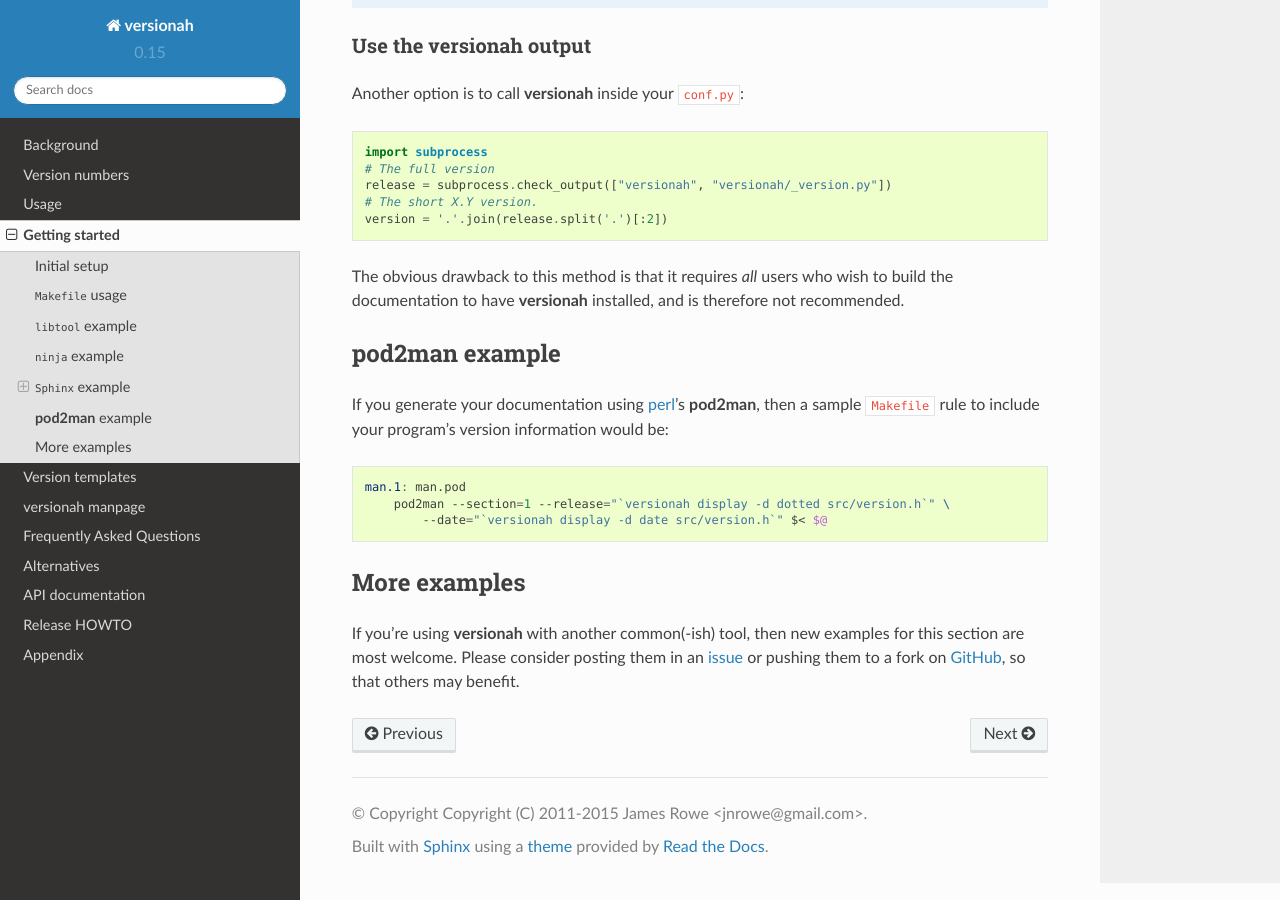
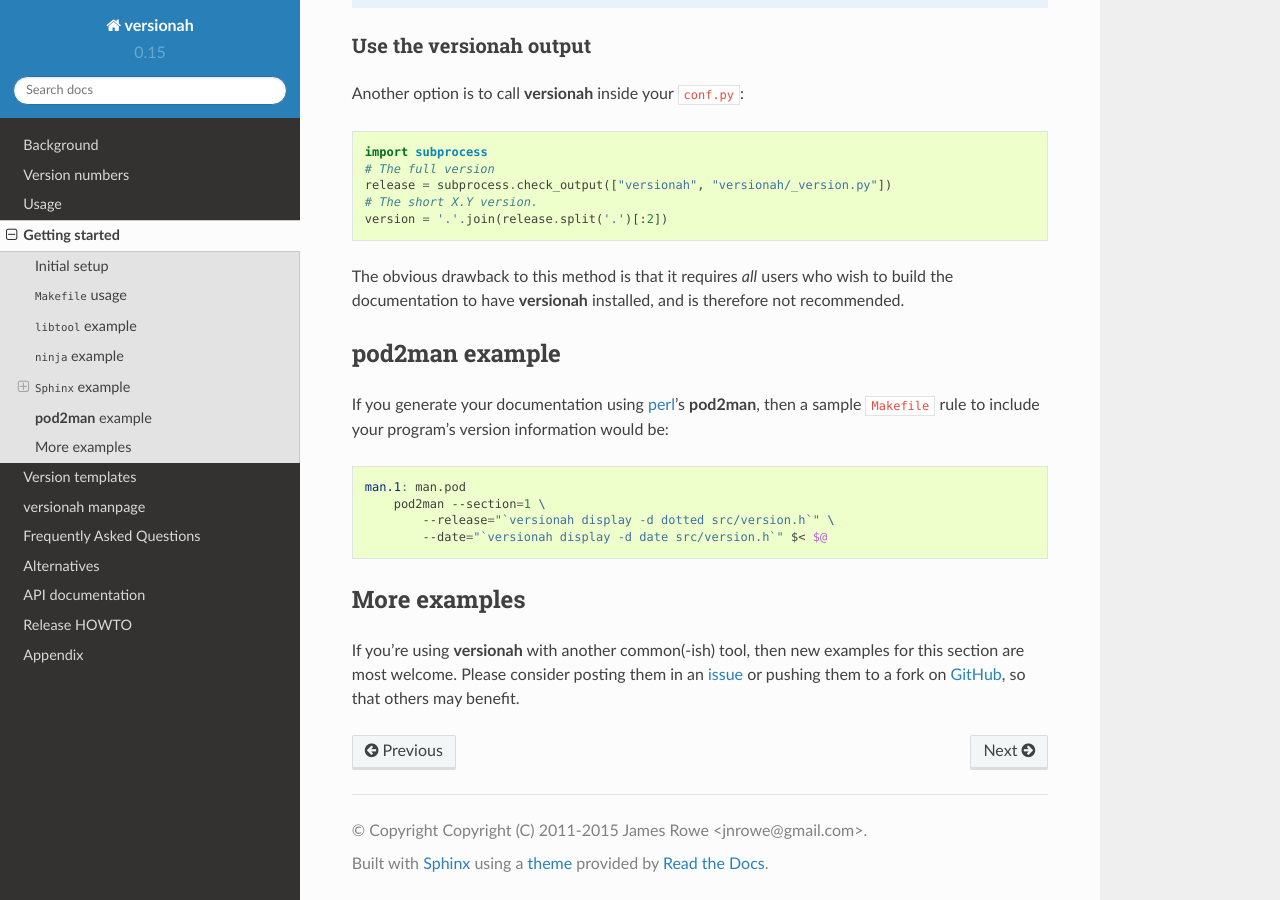
Before and after one commit to JNRowe/versionah, a Sphinx documentation site: the page built from doc/getting_started.rst, in a window 1280 px wide and 900 px high, scrolled down 1913 px. Built offline with Sphinx 7.4.7 and the Read the Docs theme 2.0.0, drawn with Linux system fonts in a browser that asks for light colours.

Commit message:
[Tr] Wrapping fix in pod2man example

```diff
--- a/doc/getting_started.rst
+++ b/doc/getting_started.rst
@@ -120,7 +120,8 @@
 .. code-block:: make
 
     man.1: man.pod
-        pod2man --section=1 --release="`versionah display -d dotted src/version.h`" \
+        pod2man --section=1 \
+            --release="`versionah display -d dotted src/version.h`" \
             --date="`versionah display -d date src/version.h`" $< $@
 
 More examples
```
